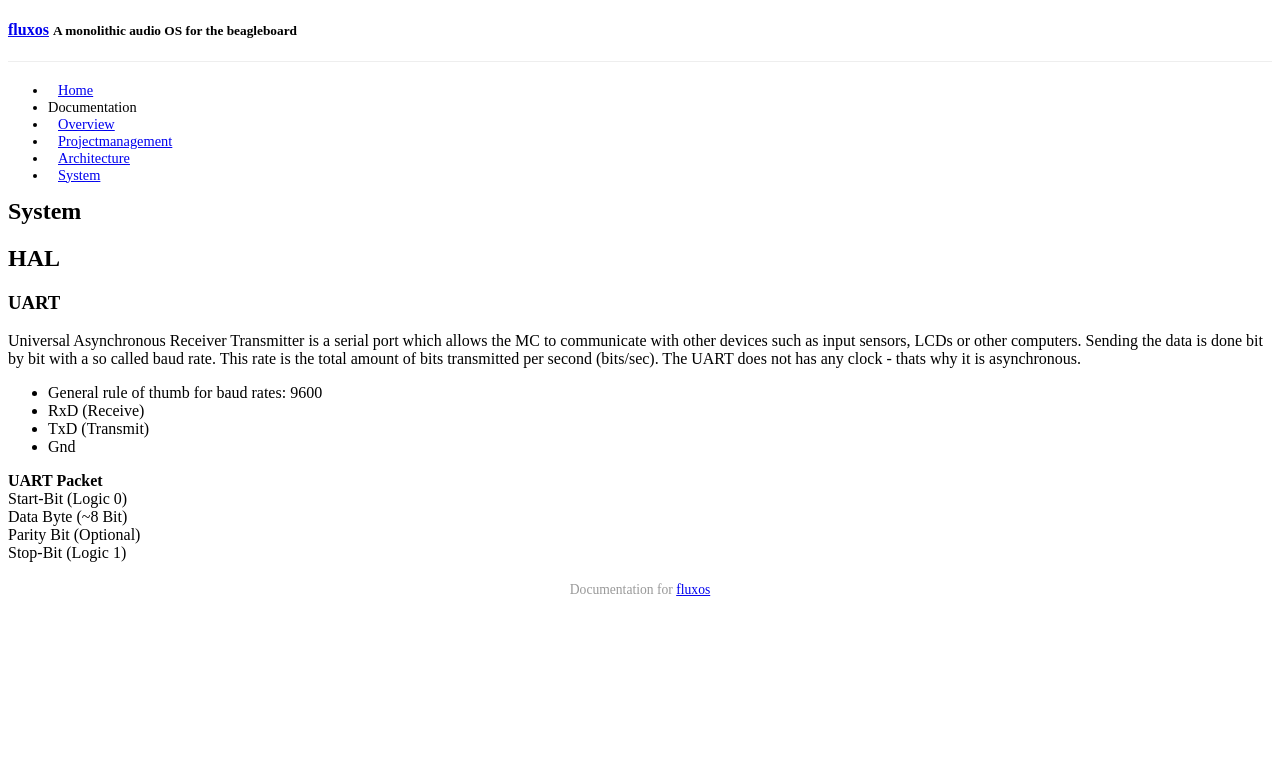
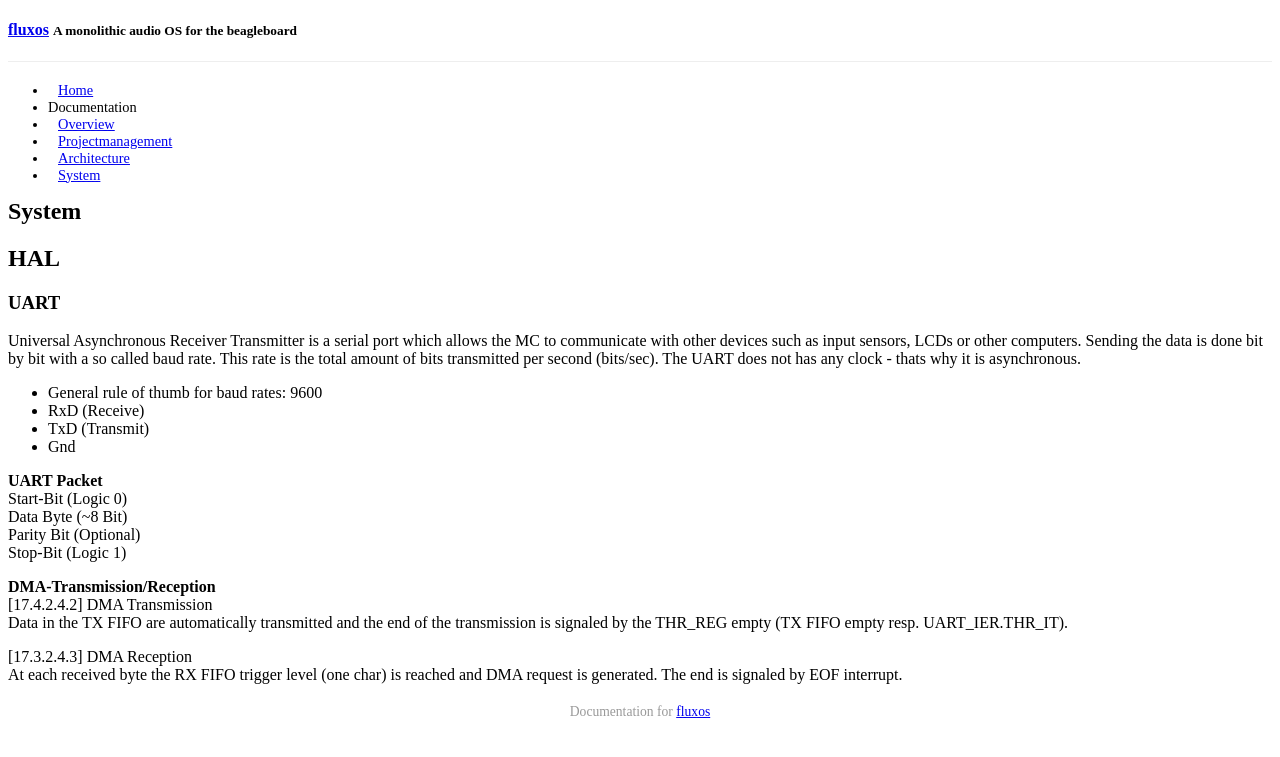
Before and after one commit to flomath/fluxos, a Jekyll site: the page built from _posts/2015-03-13-system.md, in a window 1280 px wide. Shown: the top 757 px of the page. Built offline with Jekyll 4.4.1, drawn with Linux system fonts in a browser that asks for light colours; Markdown is read by kramdown in place of the engine named in the settings; a style sheet for code colours, icons or effects is not loaded.

Commit message:
added dma description out of the omap guide

```diff
--- a/_posts/2015-03-13-system.md
+++ b/_posts/2015-03-13-system.md
@@ -20,3 +20,10 @@ Start-Bit (Logic 0)
 Data Byte (~8 Bit)
 Parity Bit (Optional)
 Stop-Bit (Logic 1)
+
+**DMA-Transmission/Reception**
+[17.4.2.4.2] DMA Transmission
+Data in the TX FIFO are automatically transmitted and the end of the transmission is signaled by the THR_REG empty (TX FIFO empty resp. UART_IER.THR_IT).
+
+[17.3.2.4.3] DMA Reception
+At each received byte the RX FIFO trigger level (one char) is reached and DMA request is generated. The end is signaled by EOF interrupt.
```
